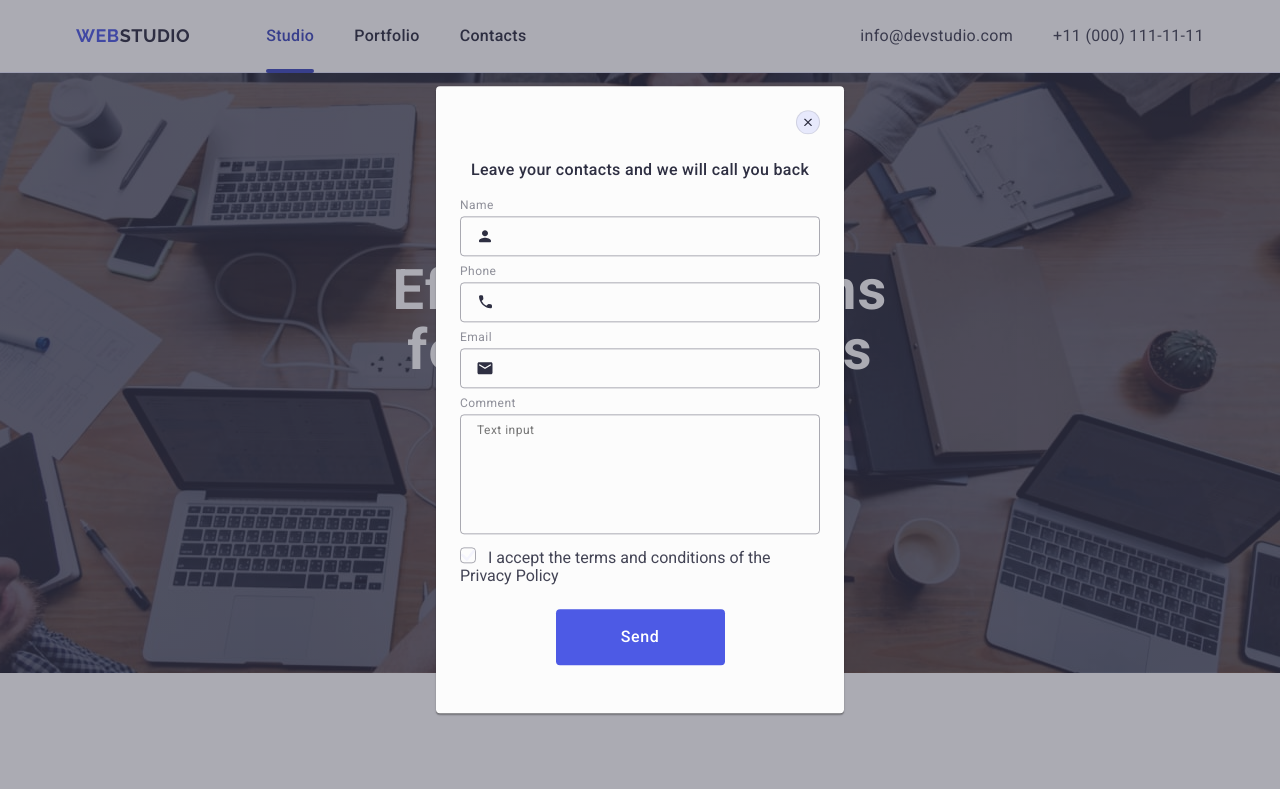
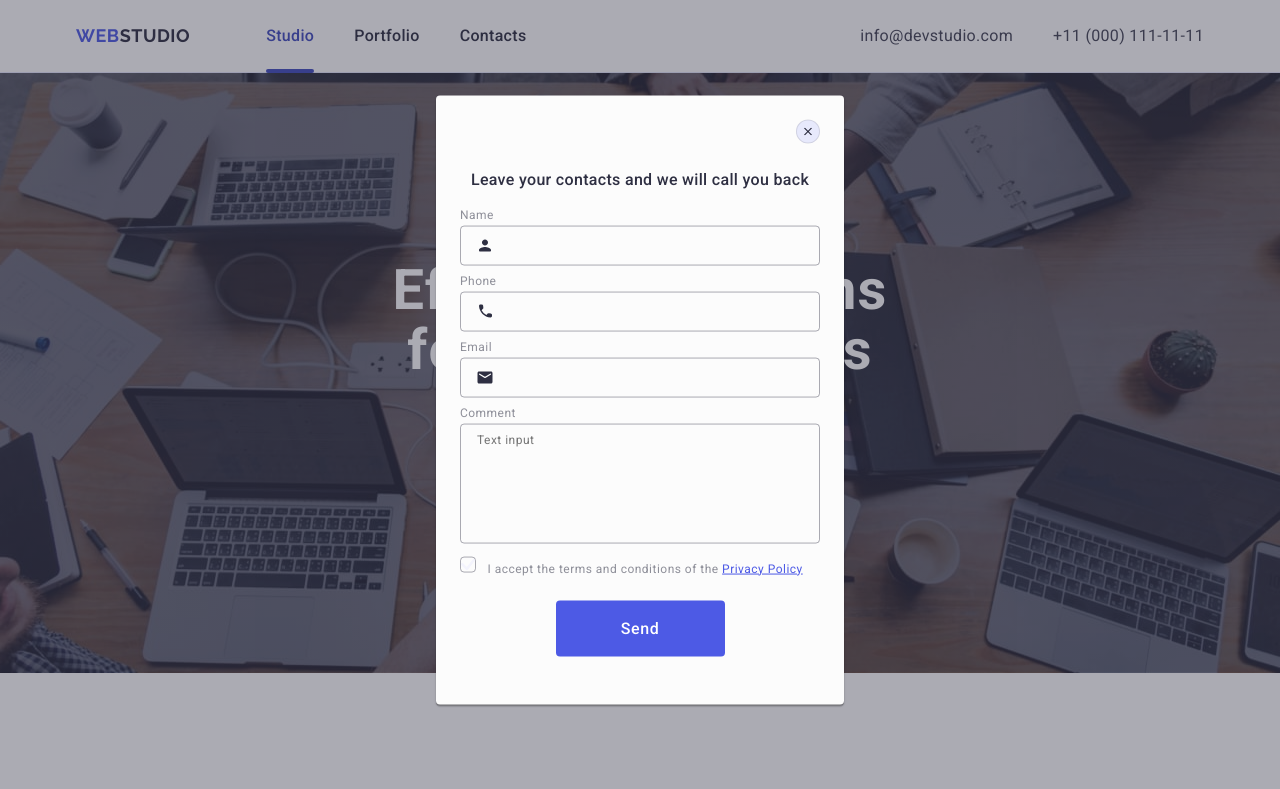
Before and after one commit to Anastasiia-Shvets/goit-markup-hw-05, a plain HTML site: page index.html in a window 1280 px wide. Shown: the top 789 px of the page. Drawn offline with nearby package versions, Linux system fonts and the light colour scheme.

Commit message:
corection10

```diff
--- a/css/styles.css
+++ b/css/styles.css
@@ -749,7 +749,7 @@ img {
     background-color: transparent;
     padding-left: 38px;
     outline: transparent;
-    transition: transform 250ms cubic-bezier(0.4, 0, 0.2, 1);
+    transition: border-color 250ms cubic-bezier(0.4, 0, 0.2, 1);
 }
 
 .modal-input:focus {
@@ -790,7 +790,7 @@ img {
 }
 
 .accept-field {
-    margin-bottom: 8px;
+    margin-bottom: 24px;
 }
 
 .accept-text {
--- a/index.html
+++ b/index.html
@@ -576,13 +576,14 @@
               value="true"
               class="accept-input visually-hidden"
             />
-            <label for="user-privacy" class="accept-text"></label>
+            <label for="user-privacy" class="accept-text">
             <span class="accept-privacy-text">
               <svg class="accept-privacy-icon" width="10" height="8">
                 <use href="./images/icons.svg#icon-Vector"></use>
               </svg> </span
             >I accept the terms and conditions of the
             <a class="user-privacy-link" href="">Privacy Policy</a>
+            </label>
           </div>
           <div class="btn">
             <button type="submit" class="submit">Send</button>
```
